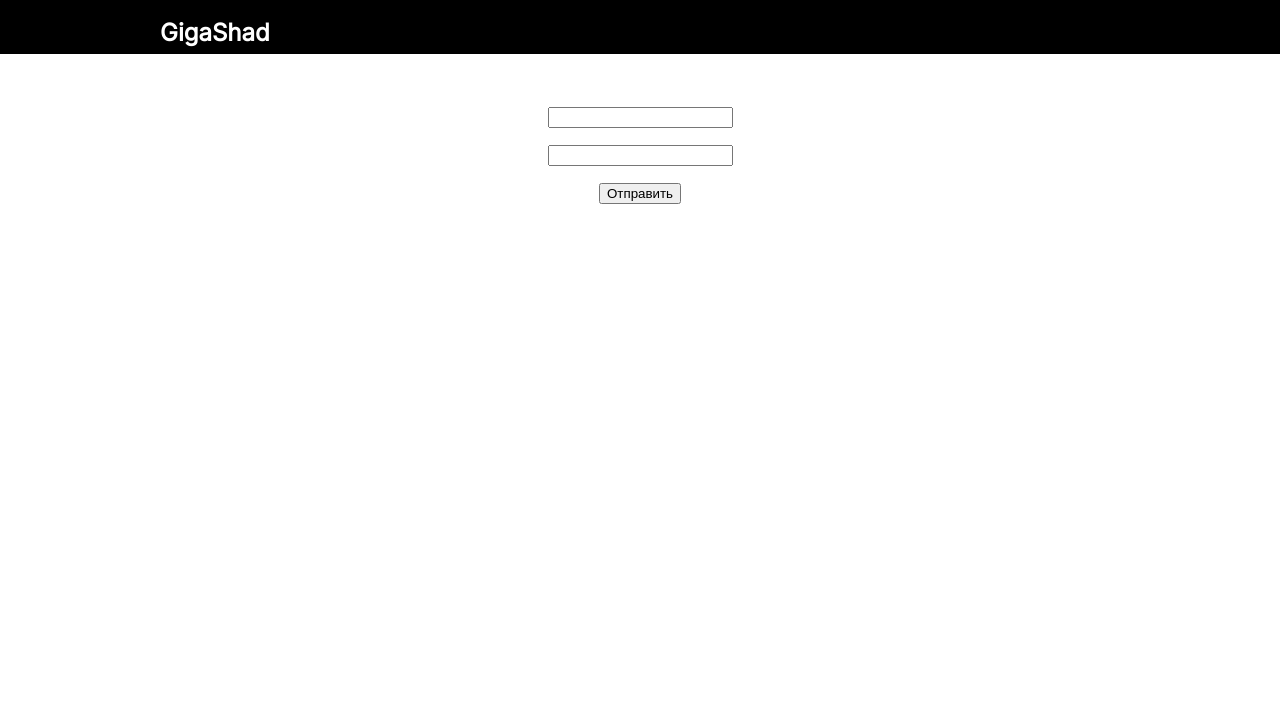
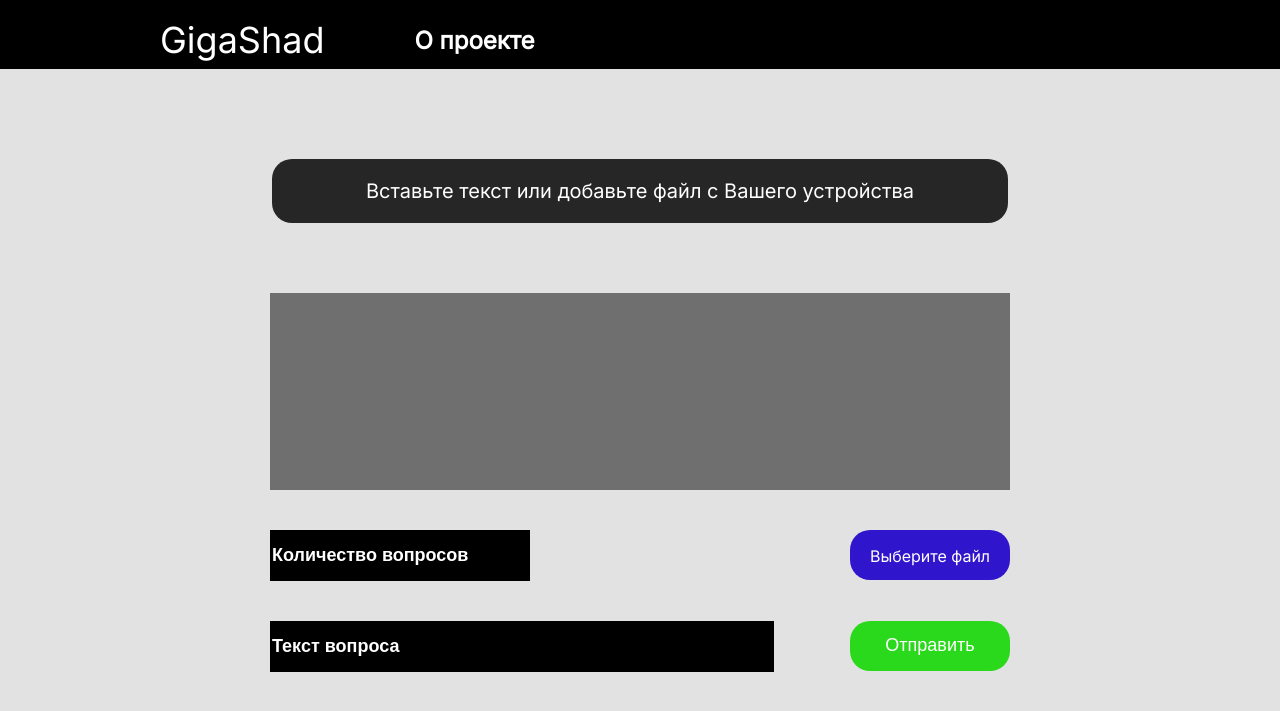
Before and after one commit to Semen-Zharkov/code-website, a Flask app: page /request in a window 1280 px wide. Shown: the top 711 px of the page. Run offline with Flask 3, Linux system fonts and the light colour scheme; some web fonts are replaced.

Commit message:
Update request.html

```diff
--- a/templates/request.html
+++ b/templates/request.html
@@ -8,24 +8,37 @@
     <link rel="preconnect" href="https://fonts.gstatic.com" crossorigin>
     <link href="https://fonts.googleapis.com/css2?family=Inter&family=Playfair+Display:ital@0;1&family=Roboto&display=swap" rel="stylesheet">
   </head>
-  <body>
+  <body class="body-request">
     <header class="page-header">
       <nav class="main-nav">
           <ul class="site-navigation">
               <li class="site-navigation-item">
-                    <a href="/"> GigaShad </a>
+                  <a href="/" class="nav-gigaShad"> GigaShad </a>
+              </li>
+              <li class="site-navigation-item">
+                  <a href="/about" class="nav-about-project"> О проекте</a>
               </li>
           </ul>
       </nav>
   </header>
     <main>
         <section class="form">
-            <form>
-                <p> Вставьте текст или добавьте файл с Вашего устройства </p>
-                <p><input name="text" type="text" placeholder="Текст для генерации"></p>
-                <p><input name="text" type="text" placeholder="Количество вопросов"></p>
-                <p><input type="file" name="file", accept="docx/txt">
-                <p><input type="submit" value="Отправить"></p>
+            <form action="#" method="post" enctype="multipart/form-data">
+              <p class="form-title"> Вставьте текст или добавьте файл с Вашего устройства </p>
+              <div class="form-text-generation">
+                <textarea name="text-generation" placeholder="Текст для генерации"> </textarea>
+              </div>
+              <div class="container-doc">
+                <input type="text" name="text-number-of-questions" placeholder="Количество вопросов">
+                <div class="input-file">
+                  <input type="file" name="file", accept=".docx, .doc, .pdf, .txt">
+                  <label for="file"><span> Выберите файл </span> </label>
+                </div>
+              </div>
+              <div class="text-questions">
+                <input type="text" name="text-questions" placeholder="Текст вопроса">
+                <input type="submit" name="send" value="Отправить">
+              </div>
             </form>
         </section>
     </main>
```
Lines whose indentation alone changed are shown as unchanged.
